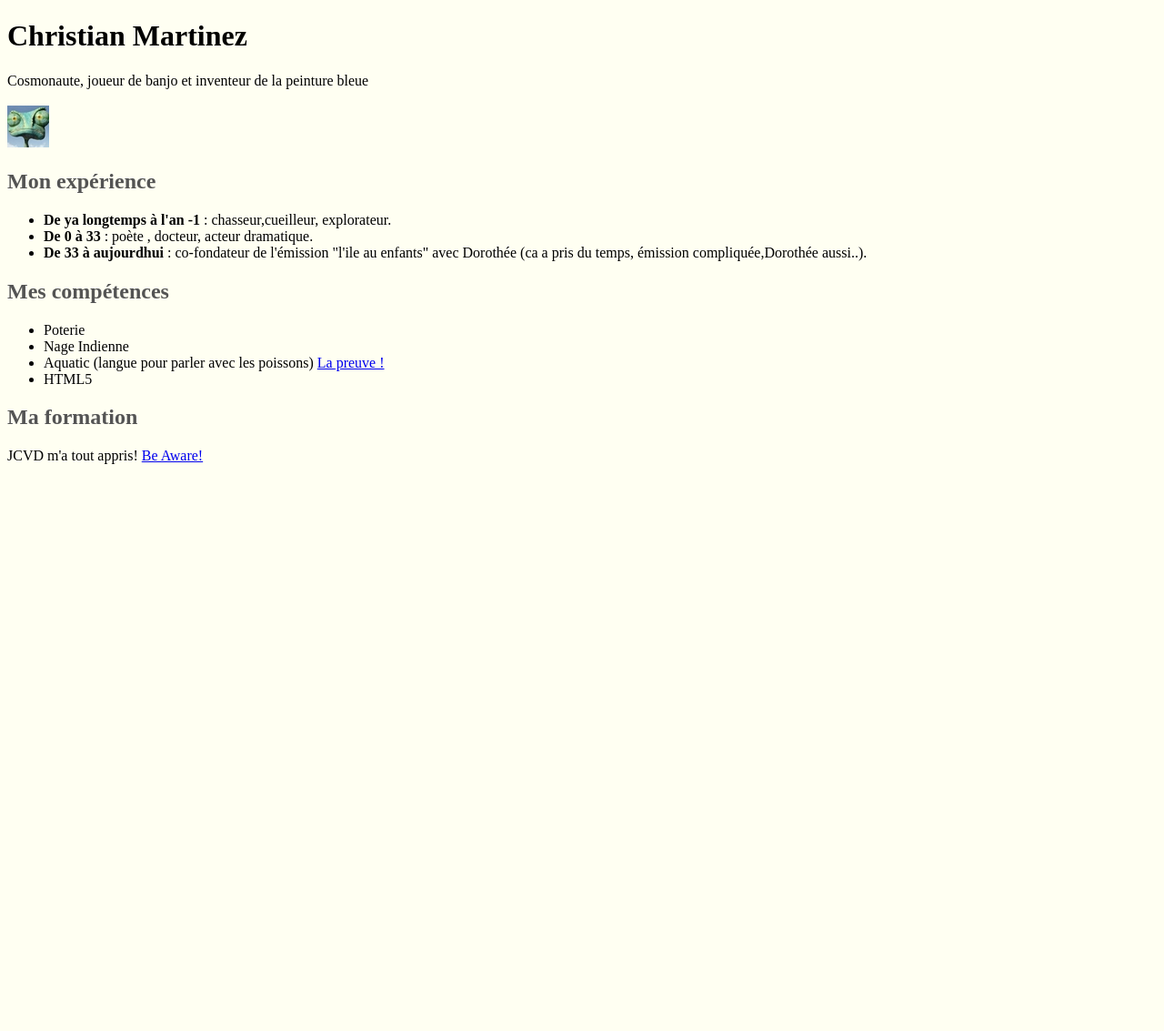
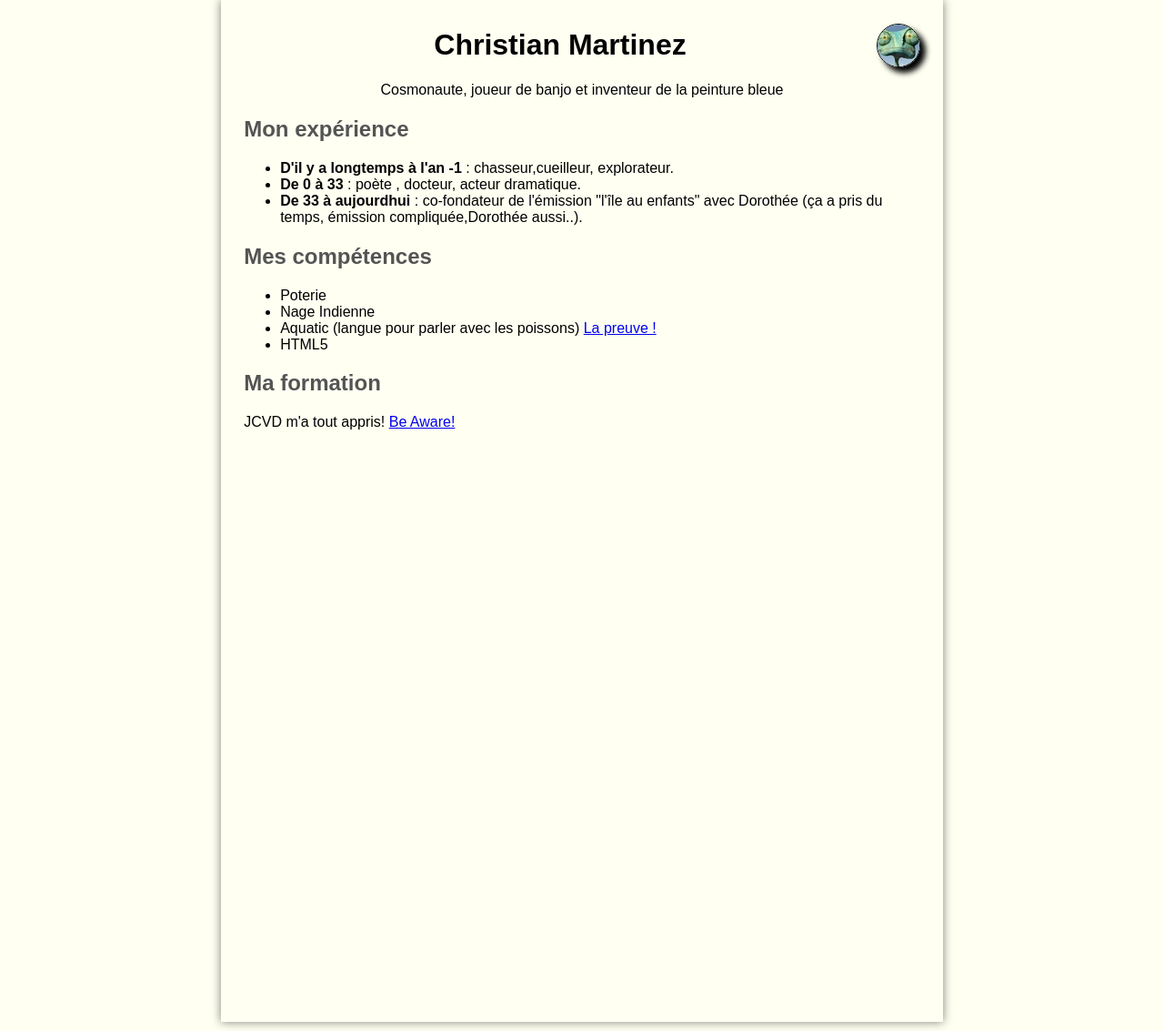
Before and after one commit to marticri/codeRoom, a PHP site: page /cv.html in a window 1280 px wide. Shown: the whole page at 91% size. Before the commit the page ends 510 px from the top, so only its background shows below. Run offline with PHP 8.4, Linux system fonts and the light colour scheme.

Commit message:
mise en forme css

```diff
--- a/exos/Mon_CV/cv.html
+++ b/exos/Mon_CV/cv.html
@@ -4,17 +4,20 @@
     <meta charset="utf-8" />
     <title>Mon cv</title>
     <link rel="stylesheet" href="style.css">
+    <link rel="stylesheet" href="stylesheet.css" type="text/css" charset="utf-8" />
+
 </head>
 
 <body>
-    <h1>Christian Martinez</h1>
-    <p>Cosmonaute, joueur de banjo et inventeur de la peinture bleue <br/><br/>
-        <a href="images/Christian_Martinez.jpg"><img src="images/bob.jpg" title="cliquez pour agrandir" alt="photo de Christian Martinez"/></a></p>
-    <h2>Mon expérience</h2>
+	<p><a  href="images/Christian_Martinez.jpg"><img class="image" src="images/bob.jpg" title="cliquez pour agrandir" alt="photo de Christian Martinez"/></a></p>
+    <h1 >Christian Martinez</h1>
+
+    <p >Cosmonaute, joueur de banjo et inventeur de la peinture bleue </p>
+    <h2 >Mon expérience</h2>
     <ul>
-        <li><strong>De ya longtemps à l'an -1</strong> : chasseur,cueilleur, explorateur. </li>
+        <li><strong>D'il y a longtemps à l'an -1</strong> : chasseur,cueilleur, explorateur. </li>
         <li><strong>De 0 à 33</strong> : poète , docteur, acteur dramatique.</li>
-        <li><strong>De 33 à aujourdhui</strong> : co-fondateur de l'émission "l'ile au enfants" avec Dorothée (ca a pris du temps, émission compliquée,Dorothée aussi..).</li>
+        <li><strong>De 33 à aujourdhui</strong> : co-fondateur de l'émission "l'île au enfants" avec Dorothée (ça a pris du temps, émission compliquée,Dorothée aussi..).</li>
     </ul>
     <h2>Mes compétences</h2>
     <ul>
--- a/exos/Mon_CV/style.css
+++ b/exos/Mon_CV/style.css
@@ -1,3 +1,21 @@
+body
+{
+	font-family: 'MyWebFont', Arial, sans-serif;
+
+  width: 21cm;
+  height: 29.7cm;
+  display: block;
+  margin: 0 auto;
+  padding: 10px 25px;
+  margin-bottom: 10px;
+  box-shadow: 0 0 10px rgba(0, 0, 0, 0.5);
+
+  box-sizing: border-box;
+}
+h1,h1+p
+{
+	text-align: center;
+}
 h2
 {
 	color: #545454;
@@ -6,3 +24,13 @@ body
 {
 	background-image: url("images/cream.jpg");
 }
+
+
+.image
+{
+	float: right;
+	border: 1px black solid;
+	border-radius: 100px 100px 100px 100px;
+	box-shadow: 6px 6px 6px black;
+
+}
```
